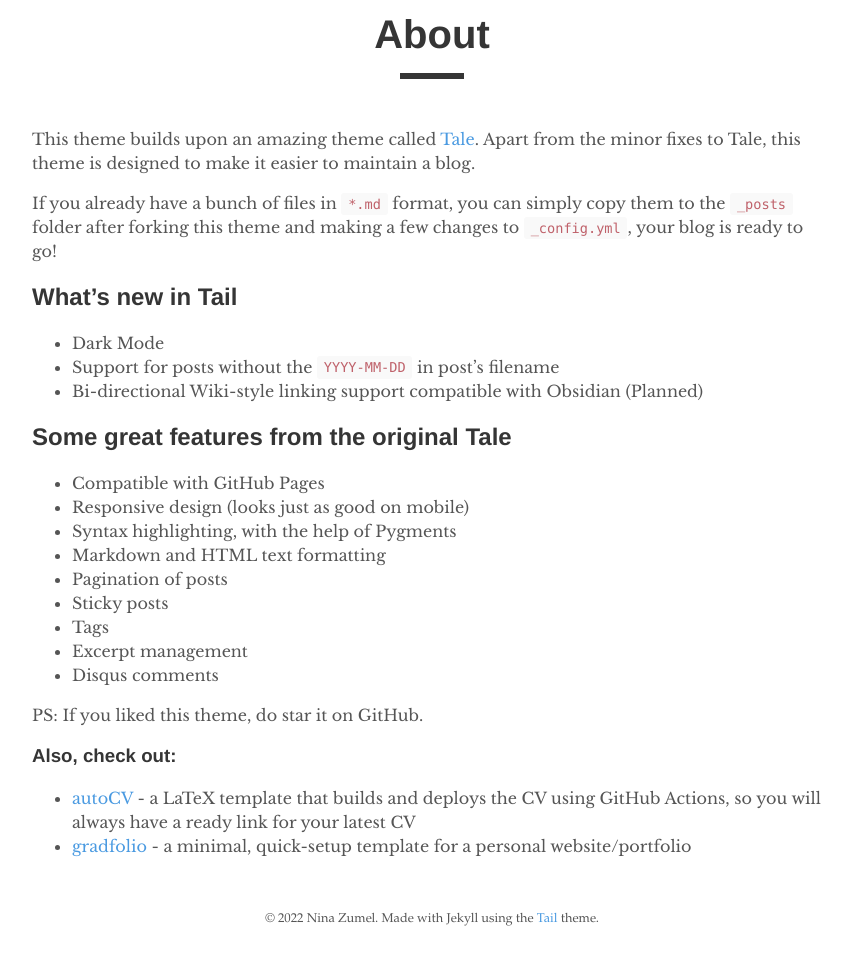
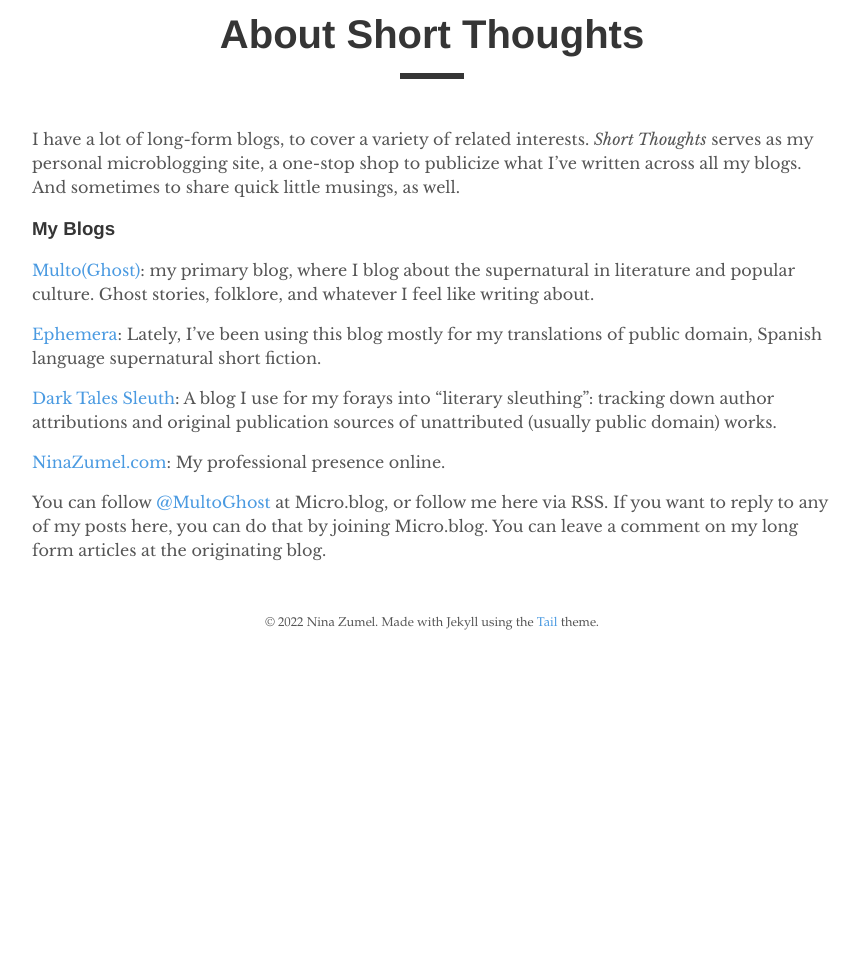
Before and after one commit to NinaZumel/testblog, a Jekyll site: the page built from _pages/about.md, in a window 1280 px wide, cut to the strip 104-1066 px from the top of the page. Shown: the whole strip, without its empty margins (208-1066 px from the left). Built offline with Jekyll 4.4.1, drawn with Linux system fonts in a browser that asks for light colours; after the commit the page ends 900 px from its top, so only the background shows below that.

Commit message:
new about page

```diff
--- a/_includes/analytics.html
+++ /dev/null
@@ -1,6 +0,0 @@
-<script>
-  window.ga=window.ga||function(){(ga.q=ga.q||[]).push(arguments)};ga.l=+new Date;
-  ga('create', '{{ site.google_analytics }}', 'auto');
-  ga('send', 'pageview');
-</script>
-<script async src='https://www.google-analytics.com/analytics.js'></script>
--- a/_includes/catalogue_item.html
+++ b/_includes/catalogue_item.html
@@ -9,9 +9,10 @@
 
     <p>
       {% if post.excerpt_separator %}
-        {{ post.excerpt | strip_footnotes | strip_html}}
+        {{ post.excerpt | strip_footnotes | strip_html }}
       {% else %}
-        {{ post.content | strip_footnotes | strip_html | truncatewords: 30 }}
+        {% comment  %}<!--{{ post.content | strip_footnotes | strip_html | truncatewords: 30 }}-->{% endcomment  %}
+        {{ post.content | strip_footnotes | strip_html | truncate: 280 }}
       {% endif %}
     </p>
 
--- a/_layouts/post.html
+++ b/_layouts/post.html
@@ -19,7 +19,7 @@
   </div>
 
   <!-- <h1 class="post-title">{{ page.title }}</h1> -->
-  <!-- <div class="post-line"></div> -->
+  <div class="post-line"></div>
 
   {{ content }}
 </div>
--- a/_pages/about.md
+++ b/_pages/about.md
@@ -1,32 +1,19 @@
 ---
 layout: page
-title: "About"
+title: "About Short Thoughts"
 permalink: /about/
 ---
 
-This theme builds upon an amazing theme called [Tale](https://github.com/chesterhow/tale). Apart from the minor fixes to Tale, this theme is designed to make it easier to maintain a blog.
+I have a lot of long-form blogs, to cover a variety of related interests. *Short Thoughts* serves as my personal microblogging site, a one-stop shop to publicize what I've written across all my blogs. And sometimes to share quick little musings, as well.
 
-If you already have a bunch of files in `*.md` format, you can simply copy them to the `_posts` folder after forking this theme and making a few changes to `_config.yml`, your blog is ready to go!
+### My Blogs
 
-## What's new in Tail
-- Dark Mode
-- Support for posts without the `YYYY-MM-DD` in post's filename
-- Bi-directional Wiki-style linking support compatible with Obsidian (Planned)
+[Multo(Ghost)](https://multoghost.wordpress.com): my primary blog, where I blog about the supernatural in literature and popular culture. Ghost stories, folklore, and whatever I feel like writing about.
 
-## Some great features from the original Tale
-- Compatible with GitHub Pages
-- Responsive design (looks just as good on mobile)
-- Syntax highlighting, with the help of Pygments
-- Markdown and HTML text formatting
-- Pagination of posts
-- Sticky posts
-- Tags
-- Excerpt management
-- Disqus comments
+[Ephemera](https://exiw.wordpress.com): Lately, I've been using this blog mostly for my translations of public domain, Spanish language supernatural short fiction.
 
-PS: If you liked this theme, do star it on GitHub.
+[Dark Tales Sleuth](https://darktalessleuth.wordpress.com): A blog I use for my forays into "literary sleuthing": tracking down author attributions and original publication sources of unattributed (usually public domain) works.
 
-### Also, check out:
+[NinaZumel.com](https://ninazumel.com): My professional presence online.
 
-- [autoCV](https://github.com/jitinnair1/autocv) - a LaTeX template that builds and deploys the CV using GitHub Actions, so you will always have a ready link for your latest CV
-- [gradfolio](https://github.com/jitinnair1/gradfolio) - a minimal, quick-setup template for a personal website/portfolio
+You can follow [@MultoGhost](https://micro.blog/MultoGhost) at Micro.blog, or follow me here via RSS. If you want to reply to any of my posts here, you can do that by joining Micro.blog. You can leave a comment on my long form articles at the originating blog.
```
Also changed, not shown: _includes/disqus_comments.html (deleted, +0 -11 lines), _posts/2022-11-04-imagetest.md (+1 -1 lines), assets/images/PalacioCrystal.jpg (added).
